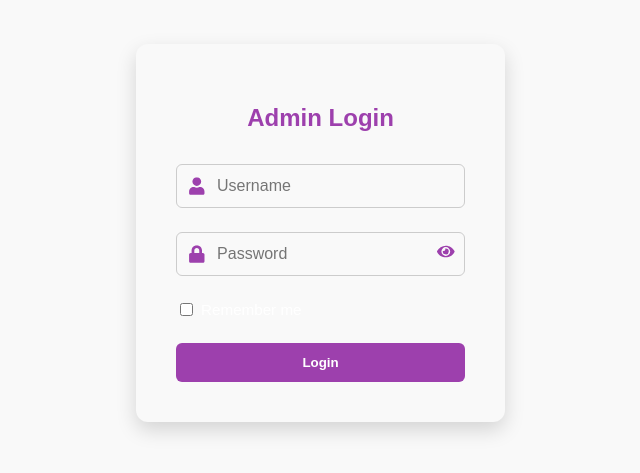
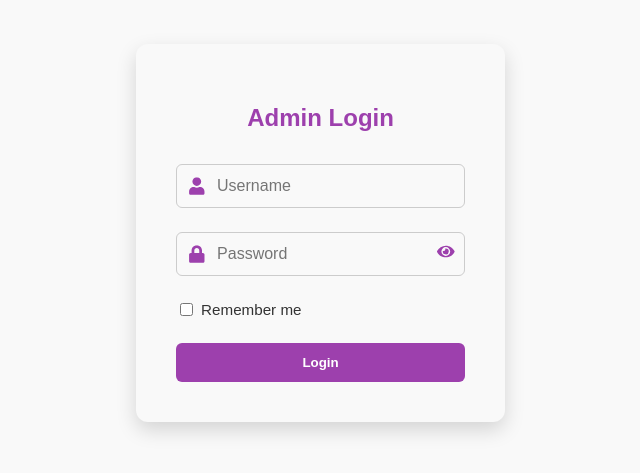
Before and after one commit to Nithya0501/exam-site, a Next.js app: page /admin/login in a window 1280 px wide. Shown: the part 119-592 px from the top of the page, without its empty margins (378-1018 px from the left). Built offline with nearby package versions, Linux system fonts and the light colour scheme; no server answers.

Commit message:
longinfrom in style changes

```diff
--- a/src/styles/LoginForm.module.scss
+++ b/src/styles/LoginForm.module.scss
@@ -85,7 +85,7 @@
   display: flex;
   align-items: center;
   font-size: 0.95rem;
-  color: var(--white);
+  color: var(--text-color);
 
   input {
     margin-right: 0.5rem;
```
